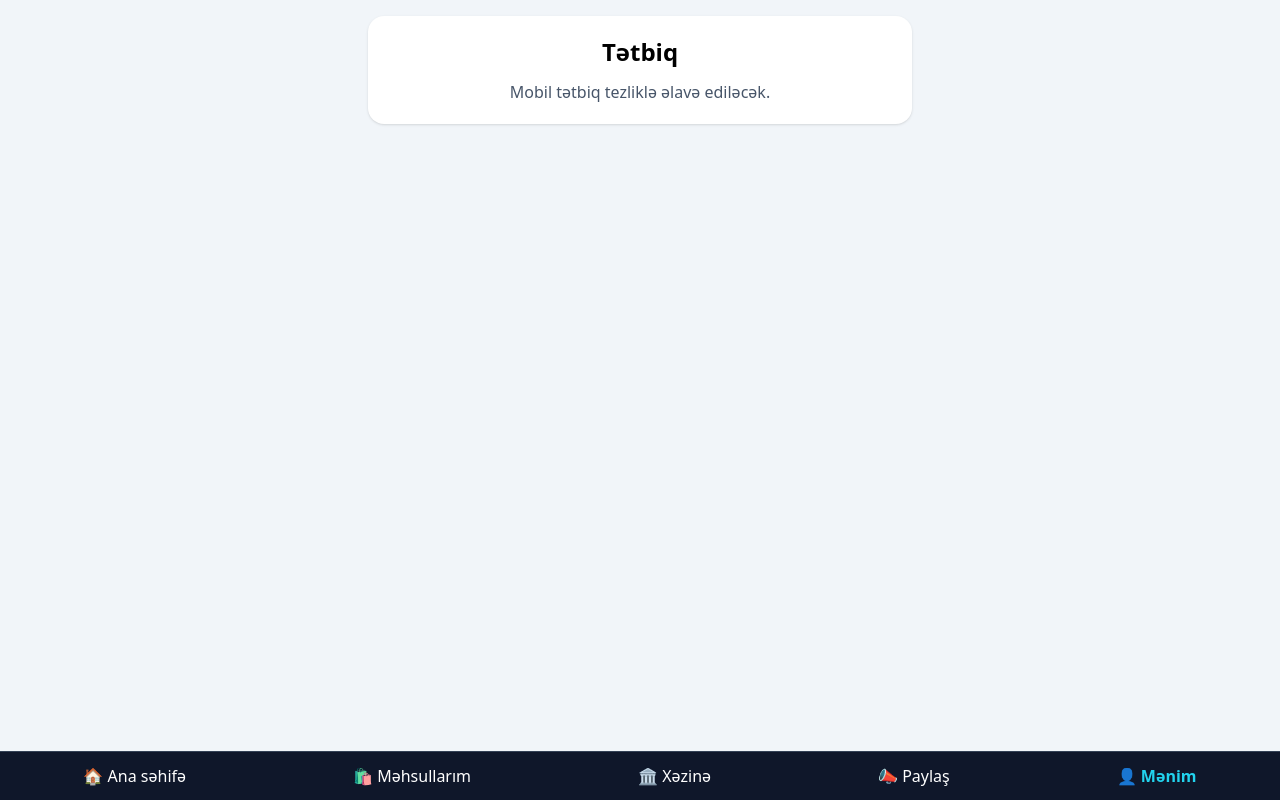
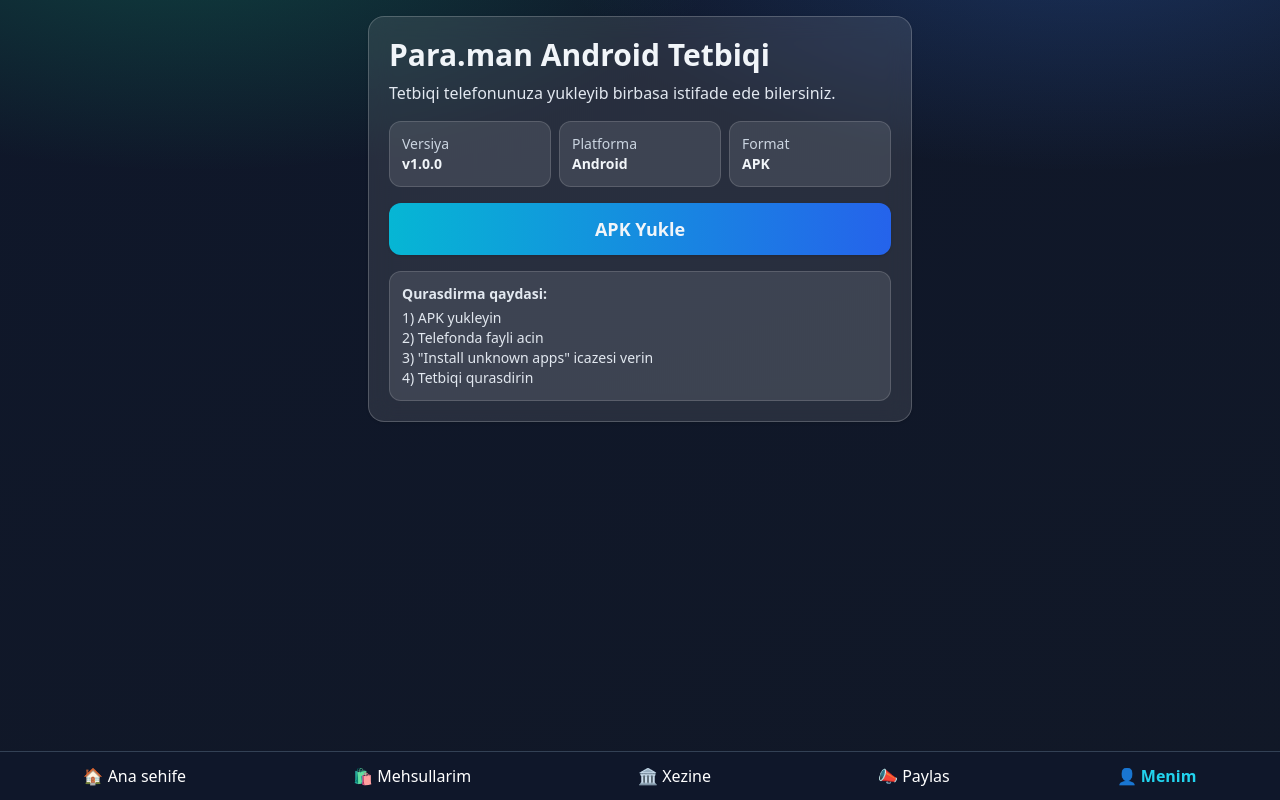
Before and after one commit to sedi678-gif/Para.man, a website: page public/app.html in a window 1280 px wide. Drawn offline with nearby package versions, Linux system fonts and the light colour scheme.

Commit message:
add apk download page and apk file

```diff
--- a/public/app.html
+++ b/public/app.html
@@ -3,24 +3,60 @@
 <head>
   <meta charset="UTF-8" />
   <meta name="viewport" content="width=device-width, initial-scale=1.0" />
-  <title>Para.man | Tətbiq</title>
+  <title>Para.man | Tetbiq</title>
   <script src="https://cdn.tailwindcss.com"></script>
-  <style>body{padding-bottom:78px}.bottom-nav a.active{color:#22d3ee;font-weight:700}</style>
+  <style>
+    body { padding-bottom: 78px; }
+    .bottom-nav a.active { color: #22d3ee; font-weight: 700; }
+  </style>
 </head>
-<body class="bg-slate-100 min-h-screen">
+<body class="min-h-screen text-slate-100" style="background: radial-gradient(900px 420px at 15% -10%, rgba(16,185,129,.26), transparent 60%), radial-gradient(900px 420px at 85% -10%, rgba(59,130,246,.26), transparent 60%), linear-gradient(160deg,#0f172a,#111827);">
   <main class="max-w-xl mx-auto p-4">
-    <div class="bg-white rounded-2xl shadow p-5 text-center">
-      <h1 class="text-2xl font-bold mb-3">Tətbiq</h1>
-      <p class="text-slate-600">Mobil tətbiq tezliklə əlavə ediləcək.</p>
-    </div>
+    <section class="bg-white/10 border border-white/20 backdrop-blur-md rounded-2xl shadow p-5">
+      <h1 class="text-3xl font-extrabold mb-2">Para.man Android Tetbiqi</h1>
+      <p class="text-slate-200 mb-4">
+        Tetbiqi telefonunuza yukleyib birbasa istifade ede bilersiniz.
+      </p>
+
+      <div class="grid sm:grid-cols-3 gap-2 mb-4 text-sm">
+        <div class="bg-white/10 rounded-xl p-3 border border-white/15">
+          <div class="text-slate-300">Versiya</div>
+          <div class="font-bold">v1.0.0</div>
+        </div>
+        <div class="bg-white/10 rounded-xl p-3 border border-white/15">
+          <div class="text-slate-300">Platforma</div>
+          <div class="font-bold">Android</div>
+        </div>
+        <div class="bg-white/10 rounded-xl p-3 border border-white/15">
+          <div class="text-slate-300">Format</div>
+          <div class="font-bold">APK</div>
+        </div>
+      </div>
+
+      <a
+        href="/apk/app-debug.apk"
+        download
+        class="block w-full text-center bg-gradient-to-r from-cyan-500 to-blue-600 hover:from-cyan-400 hover:to-blue-500 rounded-xl py-3 font-extrabold text-lg shadow"
+      >
+        APK Yukle
+      </a>
+
+      <div class="mt-4 rounded-xl bg-white/10 border border-white/15 p-3 text-sm text-slate-200">
+        <p class="font-bold mb-1">Qurasdirma qaydasi:</p>
+        <p>1) APK yukleyin</p>
+        <p>2) Telefonda fayli acin</p>
+        <p>3) "Install unknown apps" icazesi verin</p>
+        <p>4) Tetbiqi qurasdirin</p>
+      </div>
+    </section>
   </main>
 
   <nav class="bottom-nav fixed bottom-0 left-0 right-0 bg-[#0f172a] text-white border-t border-slate-700 flex justify-around py-3 z-50">
-    <a href="home.html">🏠 Ana səhifə</a>
-    <a href="products.html">🛍️ Məhsullarım</a>
-    <a href="treasury.html">🏛️ Xəzinə</a>
-    <a href="share.html">📣 Paylaş</a>
-    <a href="my.html" class="active">👤 Mənim</a>
+    <a href="home.html">🏠 Ana sehife</a>
+    <a href="products.html">🛍️ Mehsullarim</a>
+    <a href="treasury.html">🏛️ Xezine</a>
+    <a href="share.html">📣 Paylas</a>
+    <a href="my.html" class="active">👤 Menim</a>
   </nav>
 </body>
 </html>
```
Also changed, not shown: 1 other file.
